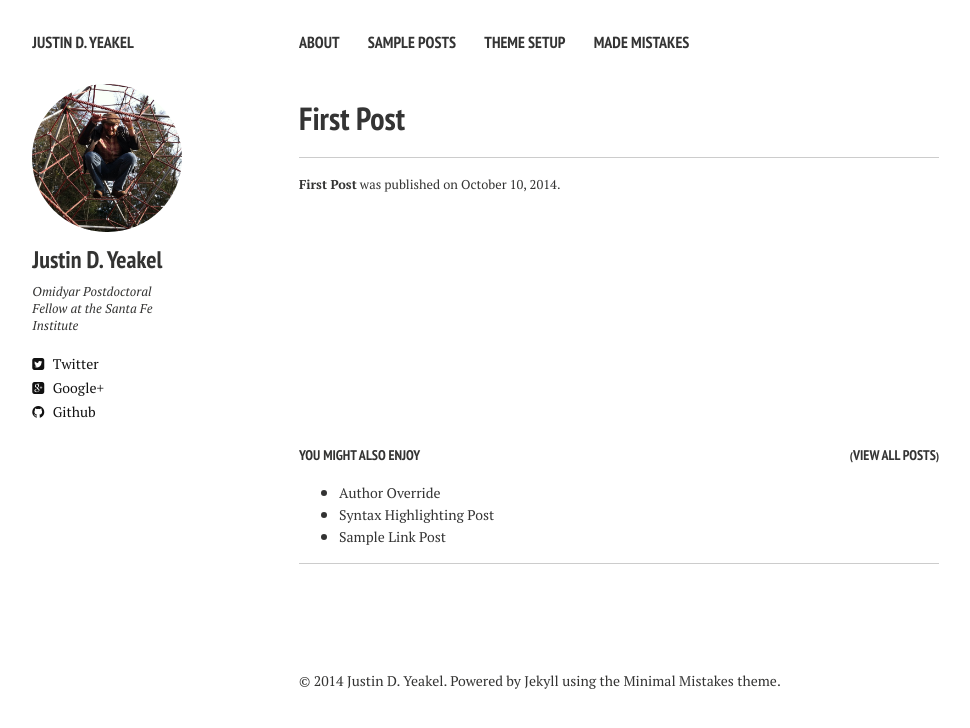
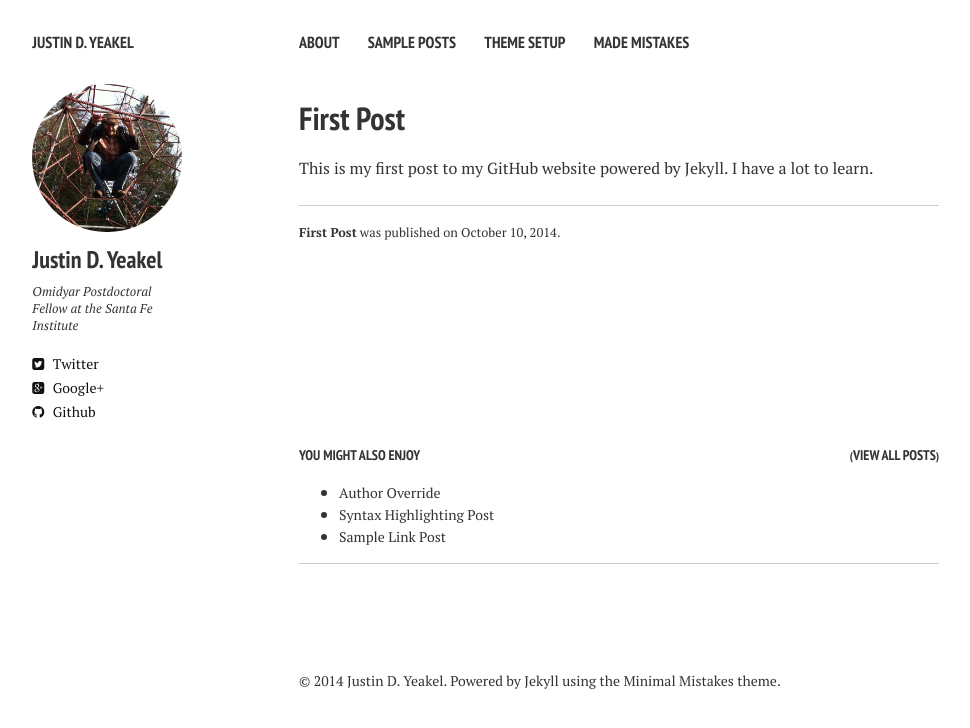
Before and after one commit to jdyeakel/jdyeakel.github.io, a Jekyll site: the page built from _posts/posts/2014-10-10-first-post.md, in a window 1280 px wide. Shown: the top 728 px of the page, without its empty margins (21-991 px from the left). Built offline with Jekyll 4.4.1, drawn with Linux system fonts in a browser that asks for light colours; nearby versions of some CDN libraries.

Commit message:
Edited first post with basic text

```diff
--- a/_posts/posts/2014-10-10-first-post.md
+++ b/_posts/posts/2014-10-10-first-post.md
@@ -9,3 +9,4 @@ image:
   feature:
 date: 2014-10-10T10:56:01-06:00
 ---
+This is my first post to my GitHub website powered by Jekyll. I have a lot to learn.
```
